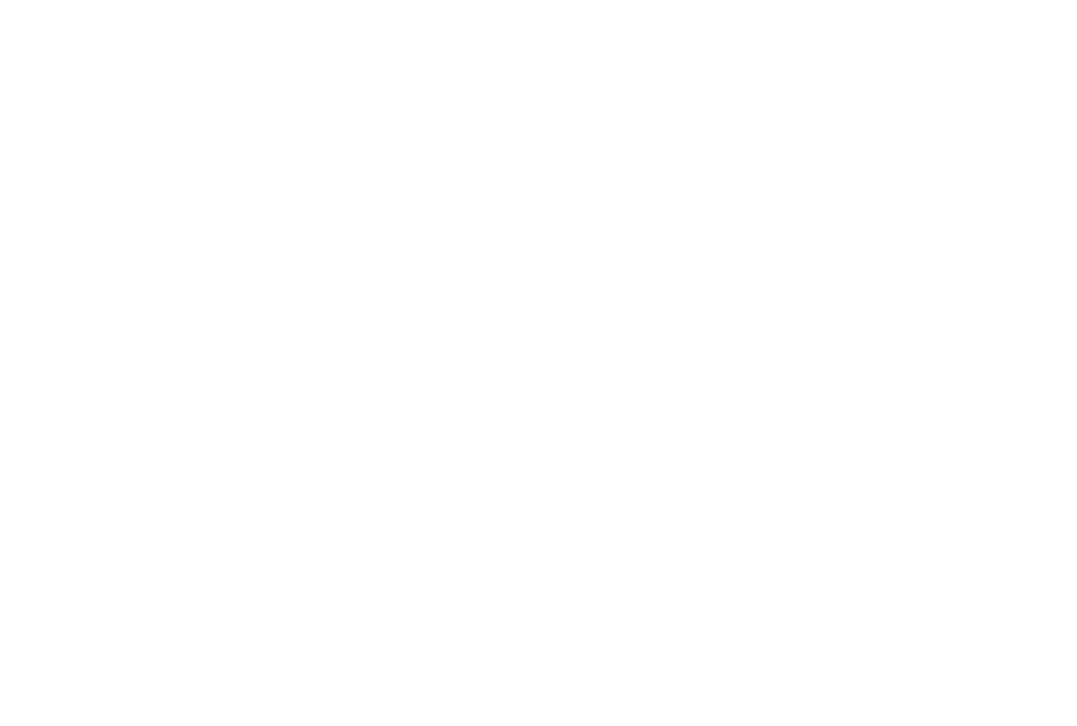
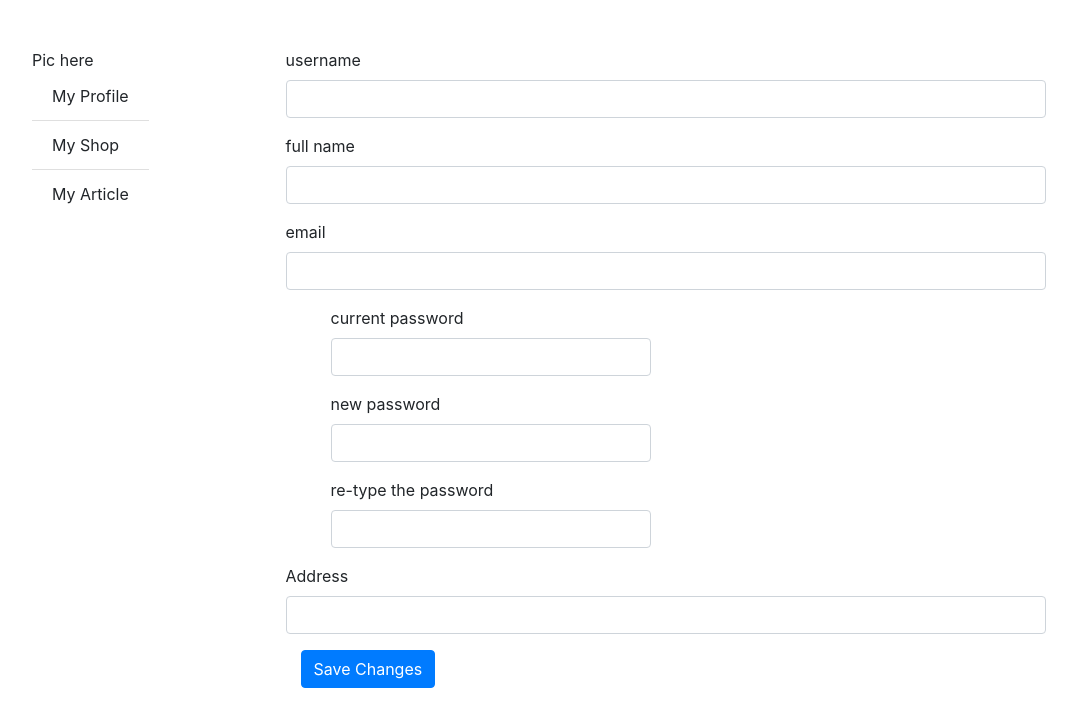
Before and after one commit to Supreme-Spyro/Reuce-Front, a React (Create React App) app: page /profile in a window 1280 px wide. Shown: the top 726 px of the page, without its empty margins (101-1178 px from the left). Built offline with nearby package versions, Linux system fonts and the light colour scheme.

Commit message:
add profile page

```diff
--- a/src/App.js
+++ b/src/App.js
@@ -2,6 +2,7 @@
 import { BrowserRouter as Router, Switch, Route } from "react-router-dom";
 
 import Home from "./pages/Home";
+import Profile from './pages/Profile'
 
 import "./styles/App.css";
 function App() {
@@ -11,6 +12,9 @@
         <Route exact path="/">
           <Home />
         </Route>
+        <Route path="/profile">
+          <Profile />
+        </Route>
       </Switch>
     </Router>
   );
--- /dev/null
+++ b/src/pages/Profile.js
@@ -0,0 +1,71 @@
+import React from "react";
+import { Container, Row, Col, Form, Button, ListGroup} from "react-bootstrap";
+
+function Profile() {
+  return (
+    <div>
+      <Container>
+        <Row className="m-5">
+          <Col lg={3}>
+            <Row>Pic here</Row>
+            <Row>
+              <ListGroup variant="flush">
+                <ListGroup.Item>My Profile</ListGroup.Item>
+                <ListGroup.Item>My Shop</ListGroup.Item>
+                <ListGroup.Item>My Article</ListGroup.Item>
+              </ListGroup>
+            </Row>
+          </Col>
+          <Col lg={9}>
+            <Form>
+              <Form.Group controlId="username" as={Row}>
+                <Form.Label>username</Form.Label>
+                <Form.Control type="text" name="username" />
+              </Form.Group>
+
+              <Form.Group controlId="fullName" as={Row}>
+                <Form.Label>full name</Form.Label>
+                <Form.Control type="text" name="fullname" />
+              </Form.Group>
+
+              <Form.Group controlId="email" as={Row}>
+                <Form.Label>email</Form.Label>
+                <Form.Control type="email" name="email" />
+              </Form.Group>
+
+              <Form.Group controlId="currentPassword" as={Col}>
+                <Col xs={6}>
+                  <Form.Label>current password</Form.Label>
+                  <Form.Control type="password" name="currentPassword" />
+                </Col>
+              </Form.Group>
+
+              <Form.Group controlId="newPassword" as={Col}>
+                <Col xs={6}>
+                  <Form.Label>new password</Form.Label>
+                  <Form.Control type="password" name="newPassword" />
+                </Col>
+              </Form.Group>
+
+              <Form.Group controlId="confirmNewPassword" as={Col}>
+                <Col xs={6}>
+                  <Form.Label>re-type the password</Form.Label>
+                  <Form.Control type="password" name="newPassword" />
+                </Col>
+              </Form.Group>
+
+              <Form.Group controlId="Address" as={Row}>
+                <Form.Label>Address</Form.Label>
+                <Form.Control type="text" name="Address" />
+              </Form.Group>
+
+              <Button type="submit">Save Changes</Button>
+            </Form>
+          </Col>
+        </Row>
+      </Container>
+    </div>
+  );
+}
+
+export default Profile;
```
Also changed, not shown: 1 other file (tests, documents, lock files or other folders).
